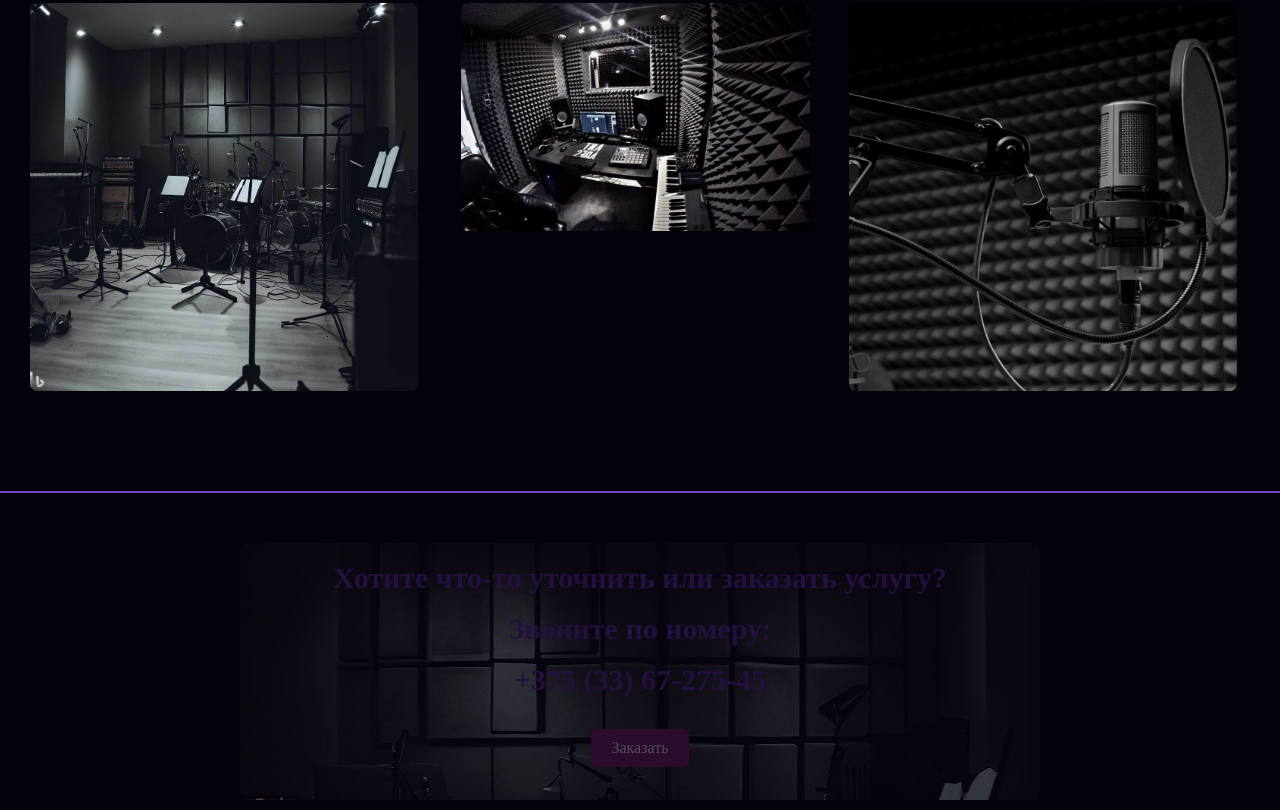
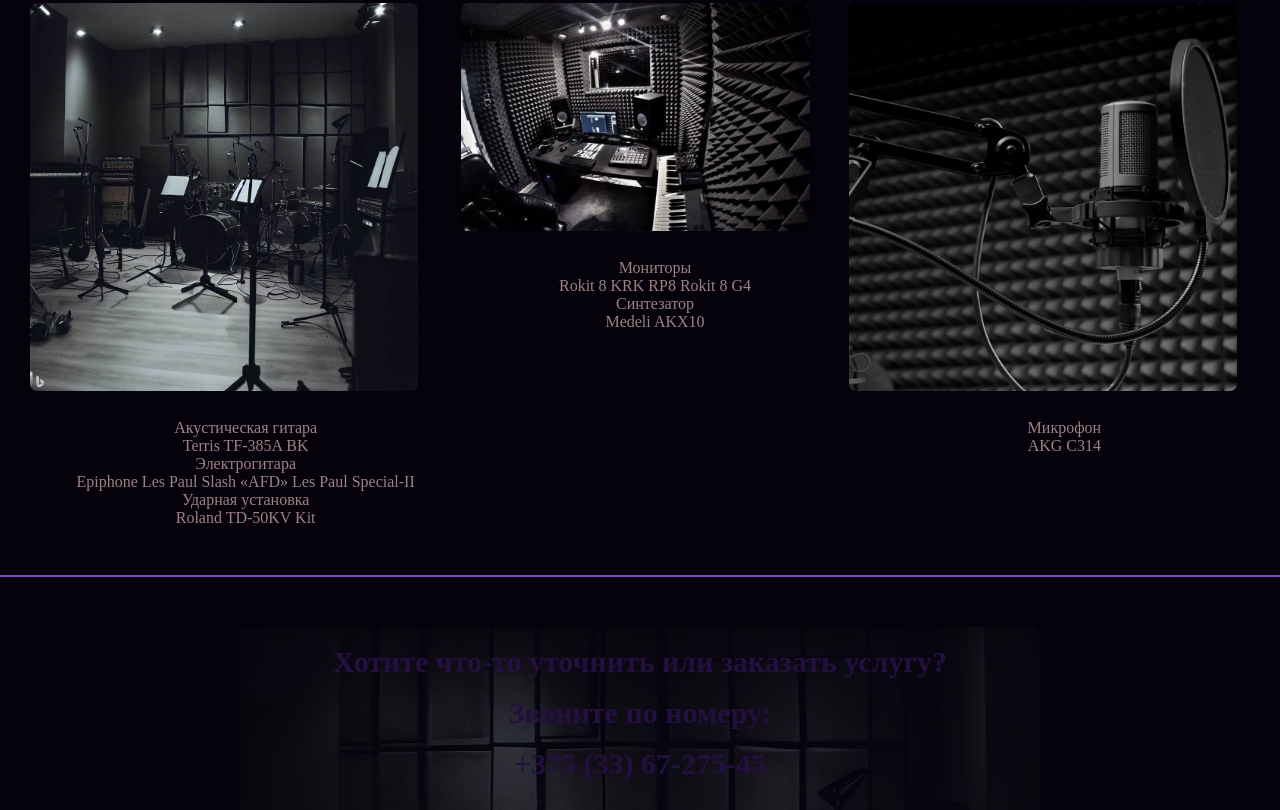
Before and after one commit to Mskyow/Course_Project, a plain HTML site: page key/key.html in a window 1280 px wide. Shown: the part 1815-2625 px from the top of the page. Drawn offline with nearby package versions, Linux system fonts and the light colour scheme; no server answers.

Commit message:
Add files via upload

```diff
--- a/key/key.html
+++ b/key/key.html
@@ -39,7 +39,6 @@
           <li ><a class="button" href="../main.html#writing">Написание</a></li>
           <li ><a class="button" href="../main.html#vocal">Запись вокала</a></li>
           <li ><a class="button" href="../main.html#key">Под ключ</a></li>
-          <li ><a class="button" href="#about">О нас</a></li>
         </ul>
       </nav>
     </header>
@@ -147,7 +146,7 @@
     $.ajax({
       type: "GET",
 
-      url: "........////////info.xml", // Путь к вашему XML-файлу
+      url: "info.xml", // Путь к вашему XML-файлу
       dataType: "xml",
       success: function(xml) {
         $(xml).find('info1').each(function() {
```
